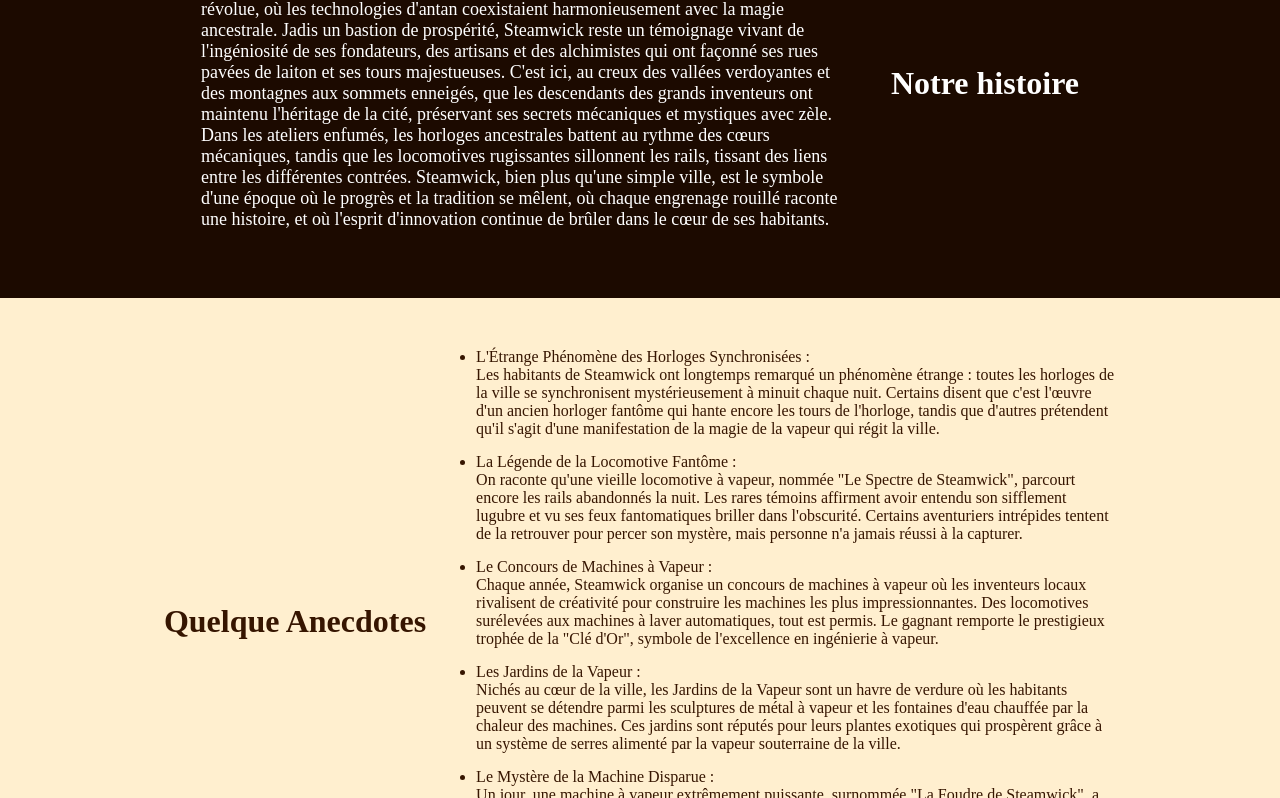
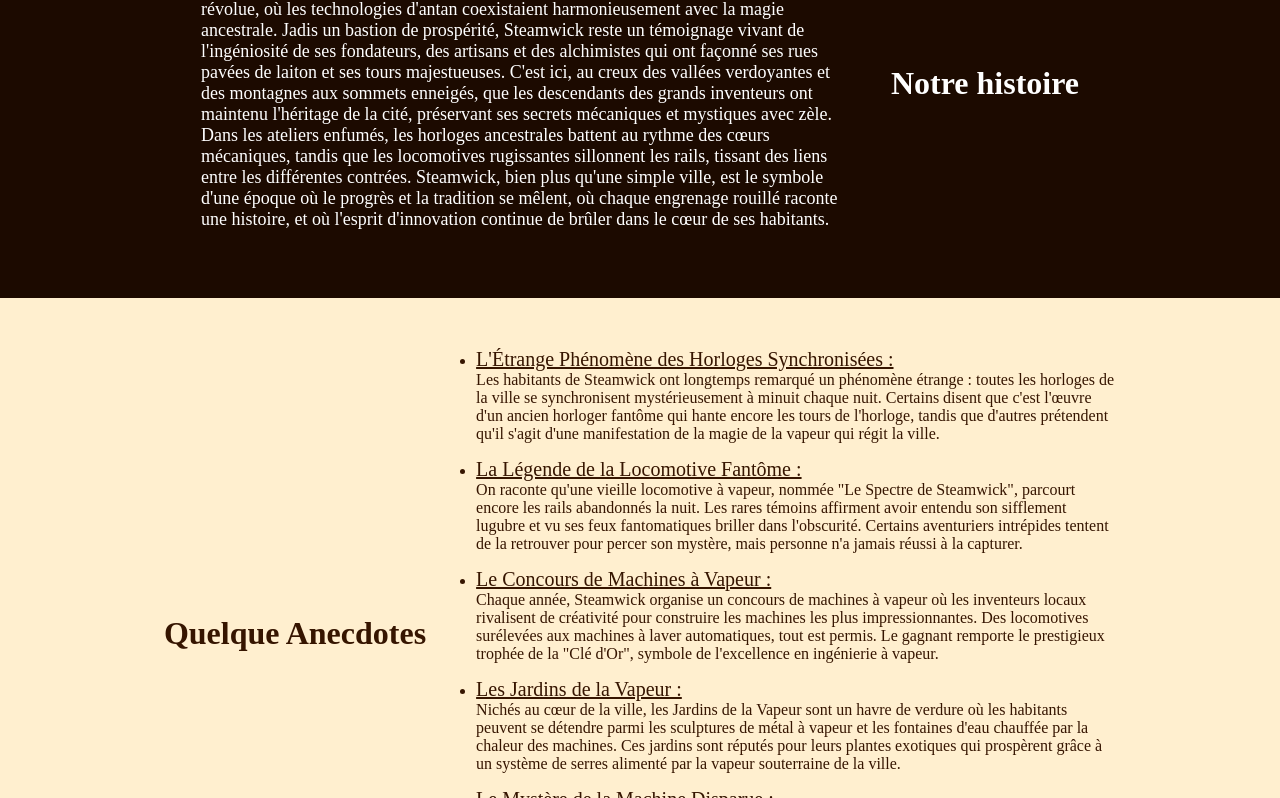
Before and after one commit to FlorianGay/Steamwick, a React (Create React App) app: page /#/about in a window 1280 px wide. Shown: the part 2002-2800 px from the top of the page. Built offline with nearby package versions, Linux system fonts and the light colour scheme; a web font is replaced by a local one.

Commit message:
responsive responsive mobile page about modification mineur

```diff
--- a/src/assets/icon.js
+++ b/src/assets/icon.js
@@ -54,5 +54,5 @@ export {
   carIcon,
   planeIcon,
   trainIcon,
-  barIcon
+  barIcon,
 }
--- a/src/components/header/header.scss
+++ b/src/components/header/header.scss
@@ -1,5 +1,4 @@
 @import '../../style/mixins.scss';
-
 
 header {
   display: flex;
@@ -50,7 +49,6 @@ header {
       @include mobile-only {
         flex-direction: column;
         background: #361500;
-
       }
 
       li {
--- a/src/pages/about/about.jsx
+++ b/src/pages/about/about.jsx
@@ -87,50 +87,52 @@ function About() {
         <h2>Quelque Anecdotes</h2>
         <ul>
           <li>
-            L'Étrange Phénomène des Horloges Synchronisées : <br /> Les
-            habitants de Steamwick ont longtemps remarqué un phénomène étrange :
-            toutes les horloges de la ville se synchronisent mystérieusement à
-            minuit chaque nuit. Certains disent que c'est l'œuvre d'un ancien
-            horloger fantôme qui hante encore les tours de l'horloge, tandis que
-            d'autres prétendent qu'il s'agit d'une manifestation de la magie de
-            la vapeur qui régit la ville.
+            <u>L'Étrange Phénomène des Horloges Synchronisées : </u>
+            <br /> Les habitants de Steamwick ont longtemps remarqué un
+            phénomène étrange : toutes les horloges de la ville se synchronisent
+            mystérieusement à minuit chaque nuit. Certains disent que c'est
+            l'œuvre d'un ancien horloger fantôme qui hante encore les tours de
+            l'horloge, tandis que d'autres prétendent qu'il s'agit d'une
+            manifestation de la magie de la vapeur qui régit la ville.
           </li>
           <li>
-            La Légende de la Locomotive Fantôme : <br /> On raconte qu'une
-            vieille locomotive à vapeur, nommée "Le Spectre de Steamwick",
-            parcourt encore les rails abandonnés la nuit. Les rares témoins
-            affirment avoir entendu son sifflement lugubre et vu ses feux
-            fantomatiques briller dans l'obscurité. Certains aventuriers
-            intrépides tentent de la retrouver pour percer son mystère, mais
-            personne n'a jamais réussi à la capturer.
+            <u>La Légende de la Locomotive Fantôme : </u>
+            <br /> On raconte qu'une vieille locomotive à vapeur, nommée "Le
+            Spectre de Steamwick", parcourt encore les rails abandonnés la nuit.
+            Les rares témoins affirment avoir entendu son sifflement lugubre et
+            vu ses feux fantomatiques briller dans l'obscurité. Certains
+            aventuriers intrépides tentent de la retrouver pour percer son
+            mystère, mais personne n'a jamais réussi à la capturer.
           </li>
           <li>
-            Le Concours de Machines à Vapeur : <br /> Chaque année, Steamwick
-            organise un concours de machines à vapeur où les inventeurs locaux
-            rivalisent de créativité pour construire les machines les plus
-            impressionnantes. Des locomotives surélevées aux machines à laver
-            automatiques, tout est permis. Le gagnant remporte le prestigieux
-            trophée de la "Clé d'Or", symbole de l'excellence en ingénierie à
-            vapeur.
+            <u>Le Concours de Machines à Vapeur : </u>
+            <br /> Chaque année, Steamwick organise un concours de machines à
+            vapeur où les inventeurs locaux rivalisent de créativité pour
+            construire les machines les plus impressionnantes. Des locomotives
+            surélevées aux machines à laver automatiques, tout est permis. Le
+            gagnant remporte le prestigieux trophée de la "Clé d'Or", symbole de
+            l'excellence en ingénierie à vapeur.
           </li>
           <li>
-            Les Jardins de la Vapeur : <br /> Nichés au cœur de la ville, les
-            Jardins de la Vapeur sont un havre de verdure où les habitants
-            peuvent se détendre parmi les sculptures de métal à vapeur et les
-            fontaines d'eau chauffée par la chaleur des machines. Ces jardins
-            sont réputés pour leurs plantes exotiques qui prospèrent grâce à un
-            système de serres alimenté par la vapeur souterraine de la ville.
+            <u>Les Jardins de la Vapeur : </u>
+            <br /> Nichés au cœur de la ville, les Jardins de la Vapeur sont un
+            havre de verdure où les habitants peuvent se détendre parmi les
+            sculptures de métal à vapeur et les fontaines d'eau chauffée par la
+            chaleur des machines. Ces jardins sont réputés pour leurs plantes
+            exotiques qui prospèrent grâce à un système de serres alimenté par
+            la vapeur souterraine de la ville.
           </li>
           <li>
-            Le Mystère de la Machine Disparue : <br /> Un jour, une machine à
-            vapeur extrêmement puissante, surnommée "La Foudre de Steamwick", a
-            mystérieusement disparu de l'atelier de son inventeur. Depuis lors,
-            les habitants de la ville ont souvent entendu son sifflement
-            lointain dans les montagnes environnantes, comme si elle tentait de
-            retrouver son chemin. Certains pensent qu'elle s'est transformée en
-            une créature mécanique errante, tandis que d'autres croient qu'elle
-            a trouvé refuge dans une caverne secrète, attendant d'être
-            découverte par un aventurier courageux.
+            <u>Le Mystère de la Machine Disparue : </u>
+            <br /> Un jour, une machine à vapeur extrêmement puissante,
+            surnommée "La Foudre de Steamwick", a mystérieusement disparu de
+            l'atelier de son inventeur. Depuis lors, les habitants de la ville
+            ont souvent entendu son sifflement lointain dans les montagnes
+            environnantes, comme si elle tentait de retrouver son chemin.
+            Certains pensent qu'elle s'est transformée en une créature mécanique
+            errante, tandis que d'autres croient qu'elle a trouvé refuge dans
+            une caverne secrète, attendant d'être découverte par un aventurier
+            courageux.
           </li>
         </ul>
       </section>
@@ -138,12 +140,10 @@ function About() {
       <section className="about-transport">
         <h2>Comment rejoindre notre ville :</h2>
         <div className="transport">
-            <div className="transport-icon">
-                {carIcon}
-            </div>
-
+          <div className="transport-icon">{carIcon}</div>
           <p>
-            Par la route : <br />
+            <strong>Par la route : </strong>
+            <br />
             Pour les voyageurs venant en voiture, Steamwick est accessible par
             plusieurs routes pittoresques qui serpentent à travers les collines
             verdoyantes et les forêts mystérieuses de la région. Les panneaux
@@ -155,12 +155,10 @@ function About() {
           </p>
         </div>
         <div className="transport">
-            <div className="transport-icon">
-                {trainIcon}
-            </div>
-
+          <div className="transport-icon">{trainIcon}</div>
           <p>
-            Par le train: <br />
+            <strong>Par le train: </strong>
+            <br />
             Pour rejoindre la ville de Steamwick en train, il existe une ligne
             ferroviaire spéciale qui relie la ville à d'autres destinations
             majeures de la région. La gare de Steamwick est un magnifique
@@ -172,12 +170,10 @@ function About() {
           </p>
         </div>
         <div className="transport">
-            <div className="transport-icon">
-                {planeIcon}
-            </div>
-
+          <div className="transport-icon">{planeIcon}</div>
           <p>
-            Par avion : <br />
+            <strong>Par avion : </strong>
+            <br />
             Pour ceux qui préfèrent voyager en avion, l'aéroport le plus proche
             de Steamwick est l'aéroport international de Cielombre, situé à
             environ une heure de route de la ville. De là, les voyageurs peuvent
--- a/src/pages/about/about.scss
+++ b/src/pages/about/about.scss
@@ -1,3 +1,5 @@
+@import '../../style/mixins.scss';
+
 .about-history {
   display: flex;
   background-color: #ffefcf;
@@ -7,13 +9,27 @@
   color: #361500;
   padding: 50px 0;
 
+  @include mobile-only {
+    flex-direction: column;
+    padding: 20px;
+    gap: 20px;
+  }
+
   h2 {
     font-size: 32px;
+
+    @include mobile-only {
+      font-size: 22px;
+    }
   }
 
   p {
     width: 50%;
     font-size: 18px;
+
+    @include mobile-only {
+      width: 100%;
+    }
   }
 }
 
@@ -27,13 +43,27 @@
   gap: 50px;
   padding: 50px 0;
 
+  @include mobile-only {
+    flex-direction: column;
+    padding: 20px;
+    gap: 20px;
+  }
+
   h2 {
     font-size: 32px;
+
+    @include mobile-only {
+      font-size: 22px;
+    }
   }
 
   p {
     width: 50%;
     font-size: 18px;
+
+    @include mobile-only {
+      width: 100%;
+    }
   }
 }
 
@@ -46,8 +76,18 @@
   color: #361500;
   padding: 50px 0;
 
+  @include mobile-only {
+    flex-direction: column;
+    padding: 20px;
+    gap: 20px;
+  }
+
   h2 {
     font-size: 32px;
+
+    @include mobile-only {
+      font-size: 22px;
+    }
   }
 
   ul {
@@ -58,6 +98,15 @@
     list-style-type: disc;
     width: 50%;
     gap: 15px;
+
+    @include mobile-only {
+      width: 100%;
+      list-style-type: none;
+    }
+
+    u {
+      font-size: 20px;
+    }
   }
 }
 
@@ -70,9 +119,17 @@
   gap: 25px;
   padding: 50px 0;
 
+  @include mobile-only {
+    padding: 20px;
+  }
+
   h2 {
     font-size: 50px;
     margin: 0;
+
+    @include mobile-only {
+      font-size: 22px;
+    }
   }
 
   .transport {
@@ -80,12 +137,20 @@
     justify-content: center;
     gap: 50px;
 
+    @include mobile-only {
+      gap: 25px;
+    }
+
     .transport-icon {
       background-color: #ffefcf;
       border-radius: 15px;
       padding: 24px;
       display: flex;
       align-self: center;
+
+      @include mobile-only {
+        padding: 12px;
+      }
     }
 
     svg {
@@ -98,5 +163,13 @@
 
   .transport p {
     width: 70%;
+
+    @include mobile-only {
+      width: 100%;
+    }
+
+    strong {
+      font-size: 20px;
     }
   }
+}
--- a/src/style/mixins.scss
+++ b/src/style/mixins.scss
@@ -5,7 +5,7 @@
 }
 
 @mixin tablet-only {
-    @media screen and (min-width:769px) and (max-width: 1024px) {
+  @media screen and (min-width: 769px) and (max-width: 1024px) {
     @content;
   }
 }
```
Also changed, not shown: src/components/header/header.jsx (+31 -9 lines). Lines whose indentation alone changed are shown as unchanged.
